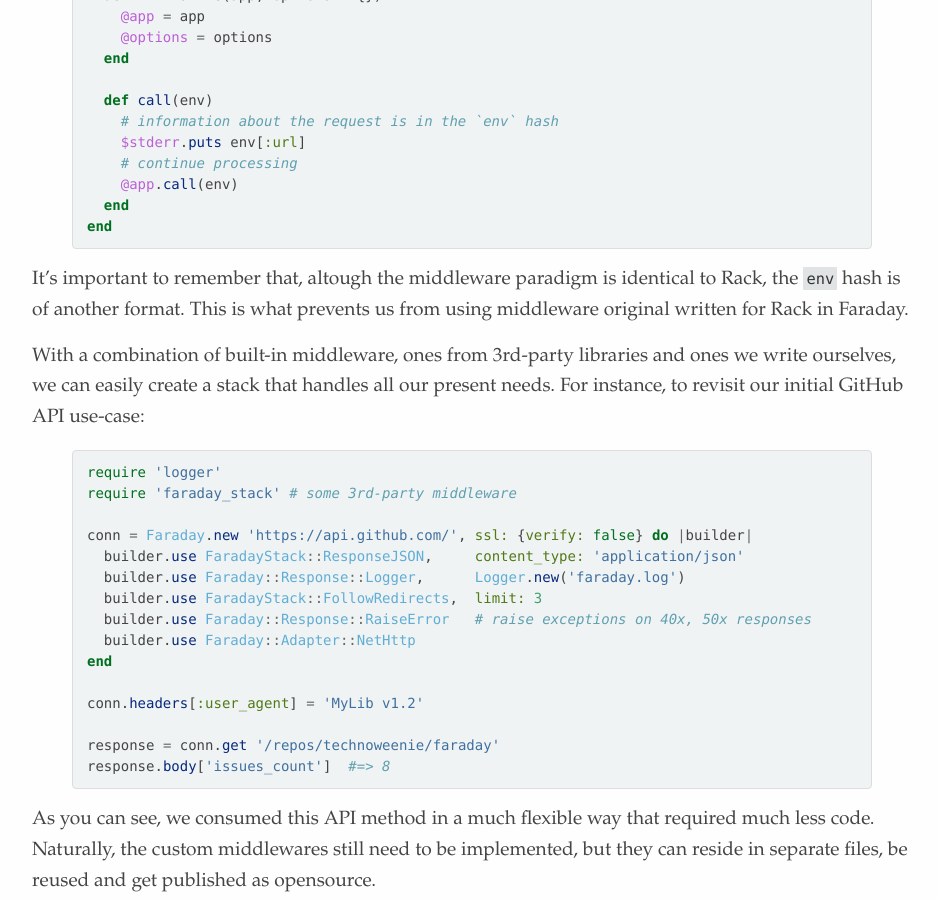
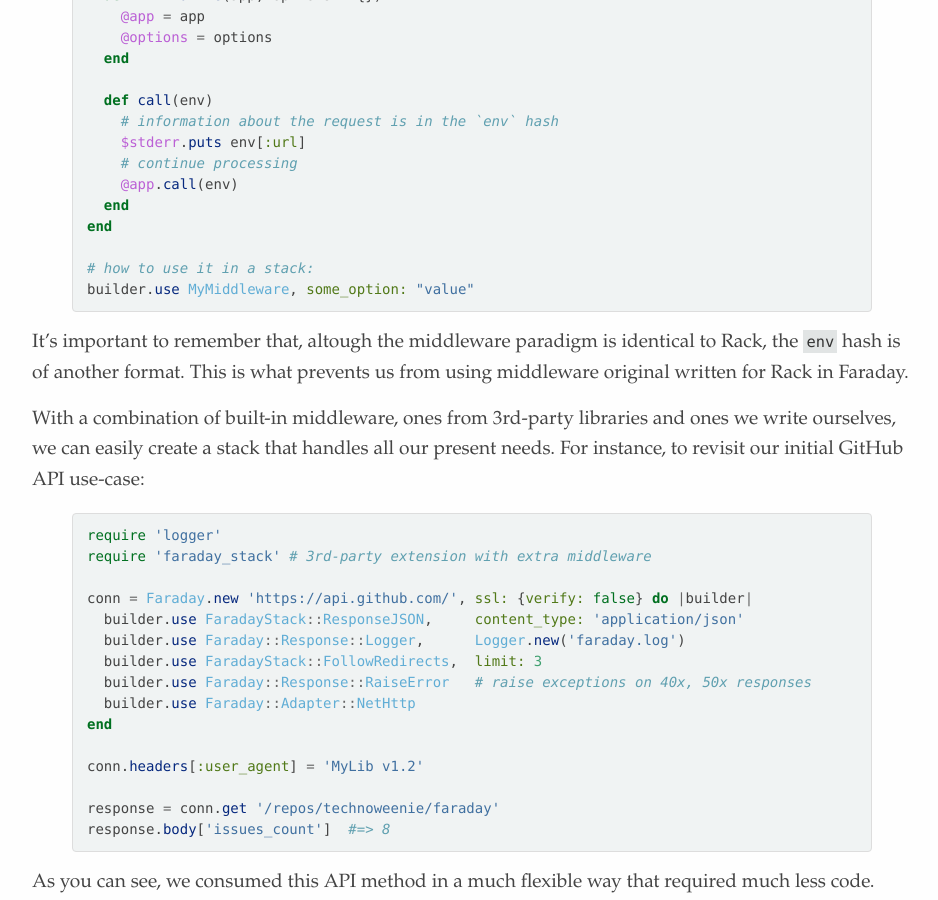
Before and after one commit to mislav/blog, a Jekyll site: the page built from _posts/2011-07-11-faraday-advanced-http.md, in a window 1280 px wide and 900 px high, scrolled down 3044 px. Shown: the whole window, without its empty margins (28-966 px from the left). Built offline with Jekyll 4.4.1, drawn with Linux system fonts in a browser that asks for light colours; Markdown is read by kramdown in place of the engine named in the settings; some of the changed text lies outside the part shown.

Commit message:
tweaks to faraday post

```diff
--- a/_posts/2011-07-11-faraday-advanced-http.md
+++ b/_posts/2011-07-11-faraday-advanced-http.md
@@ -151,6 +151,9 @@
     @app.call(env)
   end
 end
+
+# how to use it in a stack:
+builder.use MyMiddleware, some_option: "value"
 {% endhighlight %}
 
 It's important to remember that, altough the middleware paradigm is
@@ -163,7 +166,7 @@
 
 {% highlight ruby %}
 require 'logger'
-require 'faraday_stack' # some 3rd-party middleware
+require 'faraday_stack' # 3rd-party extension with extra middleware
 
 conn = Faraday.new 'https://api.github.com/', ssl: {verify: false} do |builder|
   builder.use FaradayStack::ResponseJSON,     content_type: 'application/json'
```
Also changed, not shown: other parts of _posts/2011-07-11-faraday-advanced-http.md (+1 -1 lines).
